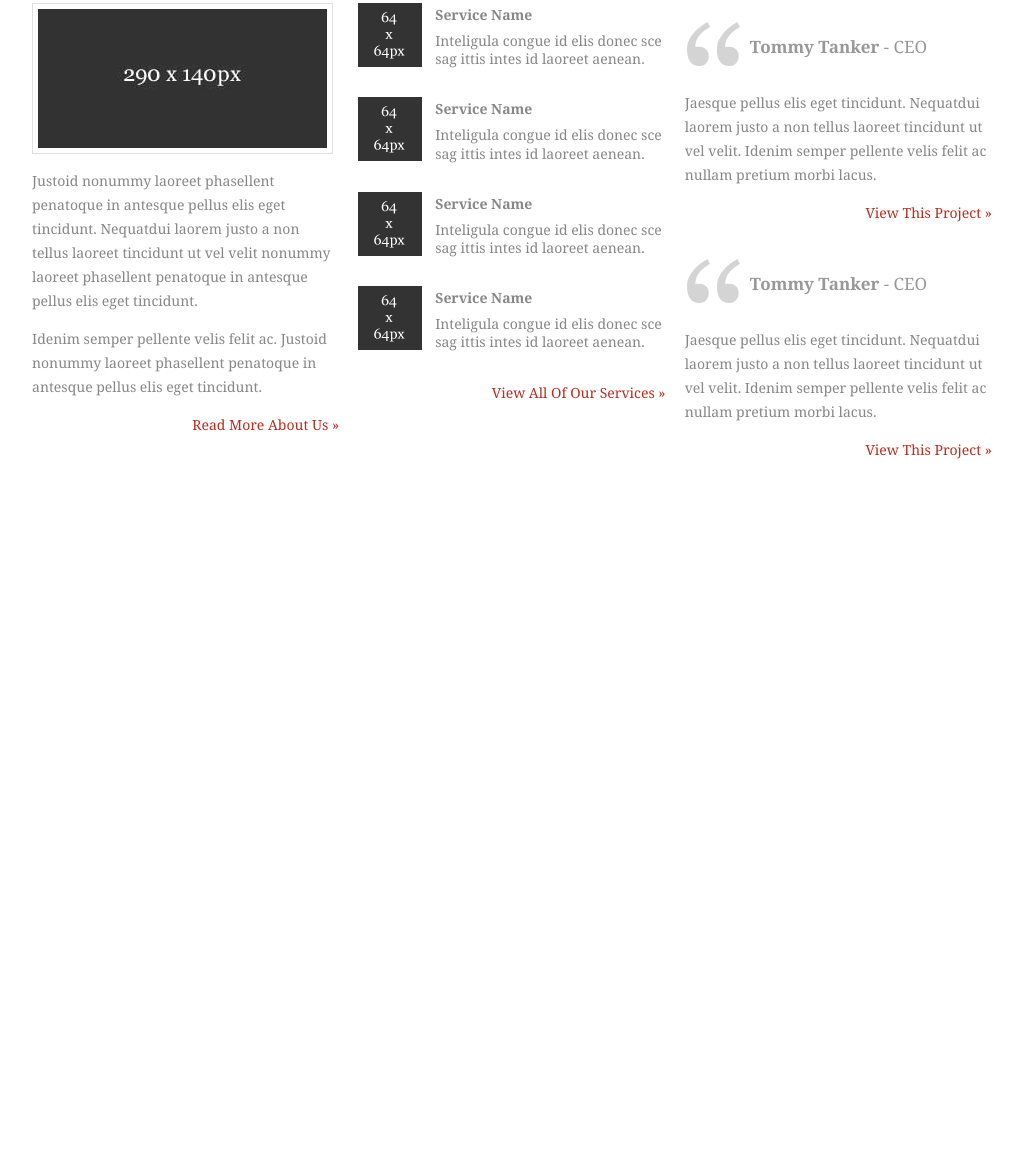
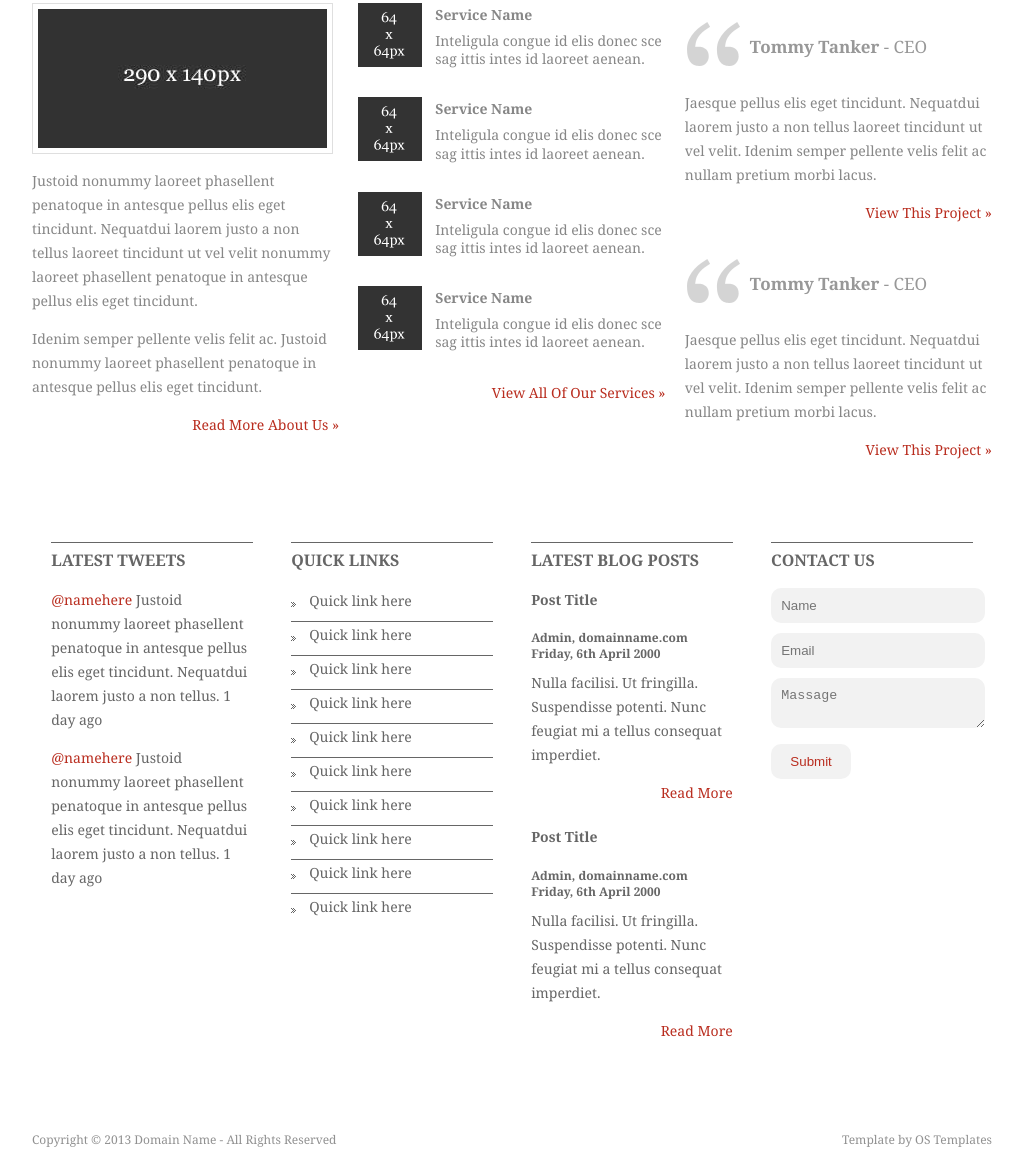
Before and after one commit to ashik80q/PHD-TO-HTML-1, a plain HTML site: page index.html in a window 1280 px wide. Shown: the part 1512-2664 px from the top of the page, without its empty margins (128-1150 px from the left). Before the commit the page ends 1999 px from the top, so only its background shows below. Drawn offline with nearby package versions, Linux system fonts and the light colour scheme; files whose address does not match are found by name.

Commit message:
Wedsite code complete

```diff
--- a/index.html
+++ b/index.html
@@ -192,6 +192,79 @@
 
         </div>
     </section>
+    <footer id="footer_area">
+        <div class="inner_footer container">
+            <div class="child_footer">
+                <h3>LATEST TWEETS</h3>
+                <P><a href="#">@namehere</a> Justoid nonummy laoreet phasellent penatoque in antesque pellus elis eget tincidunt. Nequatdui laorem justo a non tellus.
+                    <span>1 day ago</span>  </P>
+
+                <P><a href="#">@namehere</a> Justoid nonummy laoreet phasellent penatoque in antesque pellus elis eget tincidunt. Nequatdui laorem justo a non tellus.
+                <span>1 day ago</span></P>
+
+            </div>
+
+            <div class="child_footer">
+                <h3>QUICK LINKS</h3>
+               <ul>
+                   <li><a href="#">Quick link here</a></li>
+                   <li><a href="#">Quick link here</a></li>
+                   <li><a href="#">Quick link here</a></li>
+                   <li><a href="#">Quick link here</a></li>
+                   <li><a href="#">Quick link here</a></li>
+                   <li><a href="#">Quick link here</a></li>
+                   <li><a href="#">Quick link here</a></li>
+                   <li><a href="#">Quick link here</a></li>
+                   <li><a href="#">Quick link here</a></li>
+                   <li><a href="#">Quick link here</a></li>
+               </ul>
+
+
+            </div>
+            <div class="child_footer">
+                <h3>LATEST BLOG POSTS  </h3>
+                    <div class="child_blog">
+                        <h4><a href="#"> Post Title</a></h4>
+                        <h6>Admin, domainname.com <br>
+                        Friday, 6th April 2000 </h6>
+                        <p>Nulla facilisi. Ut fringilla. Suspendisse potenti. Nunc feugiat mi a tellus consequat imperdiet.</p>
+                        <a class="b-link" href="#">Read More</a>
+
+                    </div>
+                    <div class="child_blog">
+                        <h4><a href="#"> Post Title</a></h4>
+                        <h6>Admin, domainname.com <br>
+                        Friday, 6th April 2000 </h6>
+                        <p>Nulla facilisi. Ut fringilla. Suspendisse potenti. Nunc feugiat mi a tellus consequat imperdiet.</p>
+                        <a class="b-link" href="#">Read More</a>
+
+                    </div>
+
+            </div>
+
+            <div class="child_footer">
+                <h3>CONTACT US</h3>
+                    <form action="">
+                        <input type="text" placeholder="Name">
+                        <input type="email" placeholder="Email">
+                        <textarea placeholder="Massage"></textarea>
+                        <input type="submit" placeholder="Submit">
+                    </form>
+
+
+            </div>
+        </div>
+    </footer>
+    <section id="copyright_area">
+        <div class="inner_copyright container">
+            <div class="left_copyright">
+              <p>Copyright © 2013 Domain Name - All Rights Reserved</p>
+            </div>
+            <div class="right_copyright">
+              <p>Template by OS Templates</p>
+            </div>
+        </div>
+    </section>
 
 
 
--- a/style.css
+++ b/style.css
@@ -426,3 +426,147 @@
 
     font-weight: normal;
  }
+  /* ==================================================
+   footer area CSS
+  ==================================================*/
+#footer_area{
+      background: #fff;
+      padding: 45px 0;
+  }
+.inner_footer{
+      overflow: hidden;
+  }
+.child_footer{
+   width: 21%;
+   float: left;
+   padding: 1%;
+   margin: 0 1% 10px;
+}
+.child_footer h3{
+    border-top: 1px solid #666666;
+    color: #666666;
+    font-size: 16px;
+    text-transform: uppercase;
+    margin-top: 0;
+    padding-top: 5px;
+ }
+ .child_footer h4{
+   color: #666666;
+   font-size: 14px;
+   margin-top: 0;
+}
+.child_footer h4 a{
+    color: #666666;
+    text-decoration: none;
+ }
+ .child_footer h4 a{
+    color: #666666;
+    text-decoration: none;
+ }
+ .child_footer h4 a:hover{
+    color:#b92d1f;
+
+ }
+
+
+.child_footer h6{
+    margin: 0 0 10px;
+    font-size: 12px;
+    line-height: 1.3em;
+}
+.child_footer p{
+    color: #666666;
+    font-size: 14px;
+    margin-top: 0;
+}
+.child_footer p a{
+  color: #b92d1f;
+  text-decoration: none;
+
+}
+.child_blog{
+    width: 100%;
+    overflow: hidden;
+    margin-top: 0;
+    margin-bottom: 20px;
+}
+.child_blog .b-link{
+    color: #b92d1f;
+    float: right;
+    text-decoration: none;
+    font-size: 14px;
+}
+.child_footer ul{
+    margin: 0;
+    padding:0;
+    list-style: none;
+  }
+.child_footer ul ul{
+    display: none;
+}
+.child_footer ul li{
+    background: url(./img/link-icon.png);
+    background-repeat: no-repeat;
+    background-position: center left;
+    padding-left: 18px;
+    padding-bottom: 8px;
+    display: block;
+    border-bottom: 1px solid #666666;
+}
+.child_footer ul li:last-child{
+
+    border-bottom: 0px solid #666666;
+}
+.child_footer ul li a{
+    color: #666666;
+    font-size: 14px;
+    text-decoration: none;
+}
+.child_footer ul li a:hover{
+    color: #b92d1f;
+}
+.child_footer input,
+.child_footer textarea{
+    background: #f2f2f2;
+    border: 0px solid;
+    padding: 10px 5%;
+    border-radius: 10px;
+    margin-bottom: 10px;
+    width: 96%;
+    outline: none;
+}
+.child_footer input[type="submit"]{
+
+    width:80px;
+    color: #b92d1f;
+    cursor: pointer;
+}
+.child_footer input[type="submit"]:hover{
+    background: #b92d1f;
+    color: #fff;
+
+}
+  /* ==================================================
+   footer area CSS
+  ==================================================*/
+  .copyright_area{
+      background-color: #f2f2f2;
+      padding: 20px 0;
+  }
+.inner_copyright{
+      overflow: hidden;
+  }
+.inner_copyright p{
+   margin: 0;
+   color: #919191;
+   font-size: 12px;
+}
+  .left_copyright{
+      float: left;
+      width: 60%;
+  }
+  .right_copyright{
+    float: right;
+    width: 40%;
+    text-align: right;
+  }
```
Also changed, not shown: img/link-icon.png (added).
